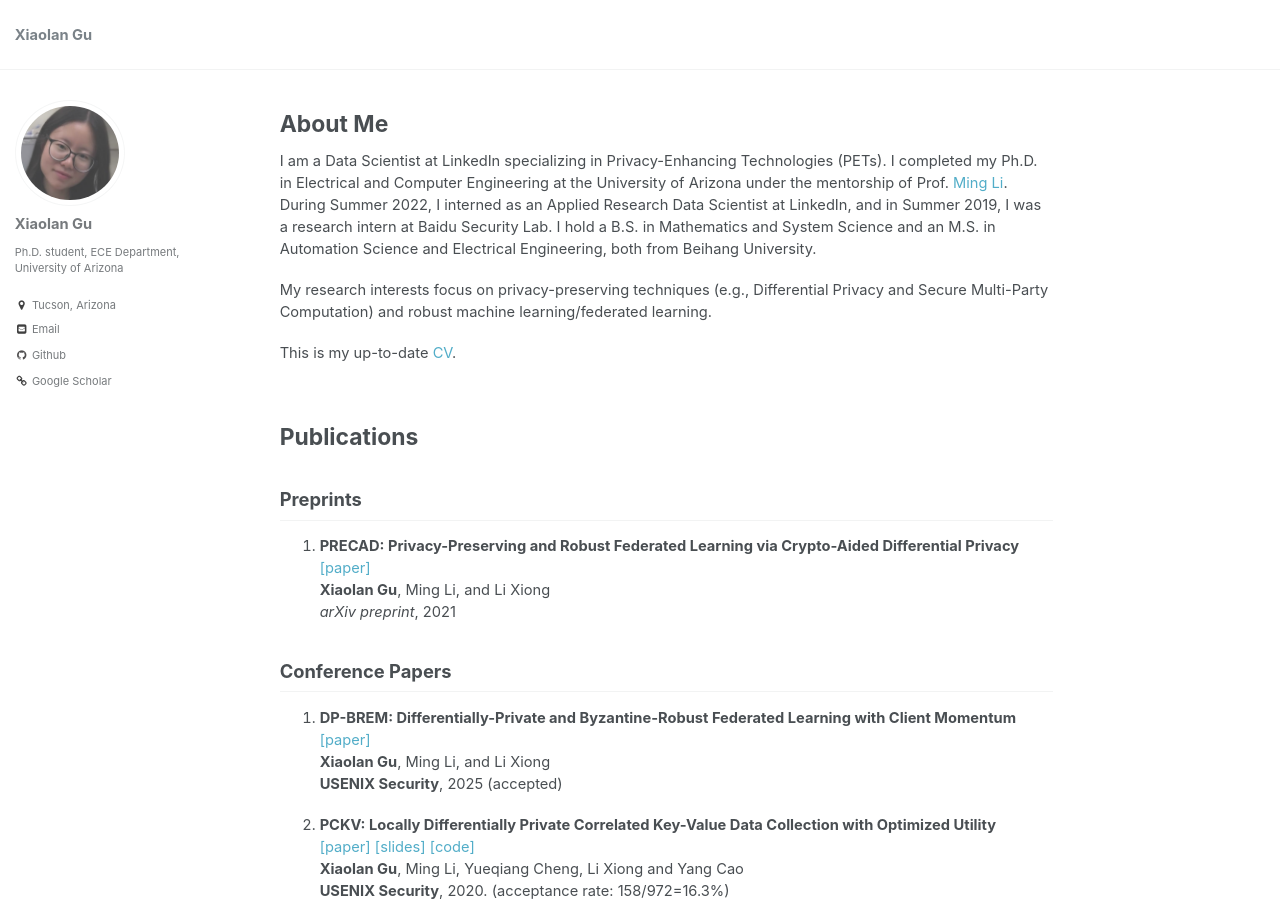
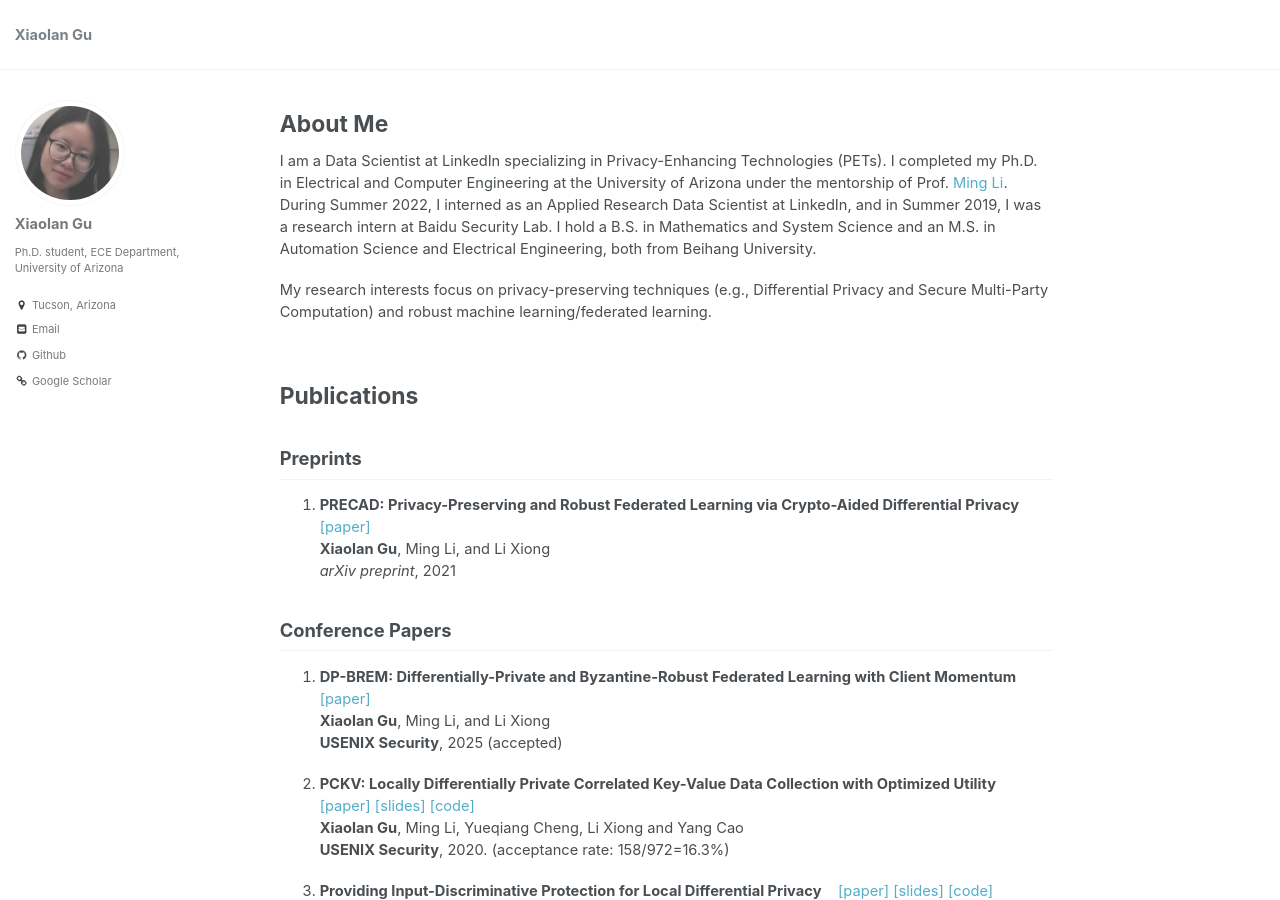
Before and after one commit to xiaolangu/xiaolan_gu.github.io, a Jekyll site: the page built from _pages/about.md, in a window 1280 px wide and 900 px high. Built offline with Jekyll 4.4.1, drawn with Linux system fonts in a browser that asks for light colours.

Commit message:
Update about.md

```diff
--- a/_pages/about.md
+++ b/_pages/about.md
@@ -20,8 +20,6 @@ redirect_from:
 I am a Data Scientist at LinkedIn specializing in Privacy-Enhancing Technologies (PETs). I completed my Ph.D. in Electrical and Computer Engineering at the University of Arizona under the mentorship of Prof. [Ming Li](http://wiser.arizona.edu/mingli/index.html). During Summer 2022, I interned as an Applied Research Data Scientist at LinkedIn, and in Summer 2019, I was a research intern at Baidu Security Lab. I hold a B.S. in Mathematics and System Science and an M.S. in Automation Science and Electrical Engineering, both from Beihang University.
 
 My research interests focus on  privacy-preserving techniques (e.g., Differential Privacy and Secure Multi-Party Computation) and robust machine learning/federated learning.
-
-This is my up-to-date [CV](http://xiaolangu.github.io/files/CV_Xiaolan_Gu.pdf).
 
 <br>
 
```
